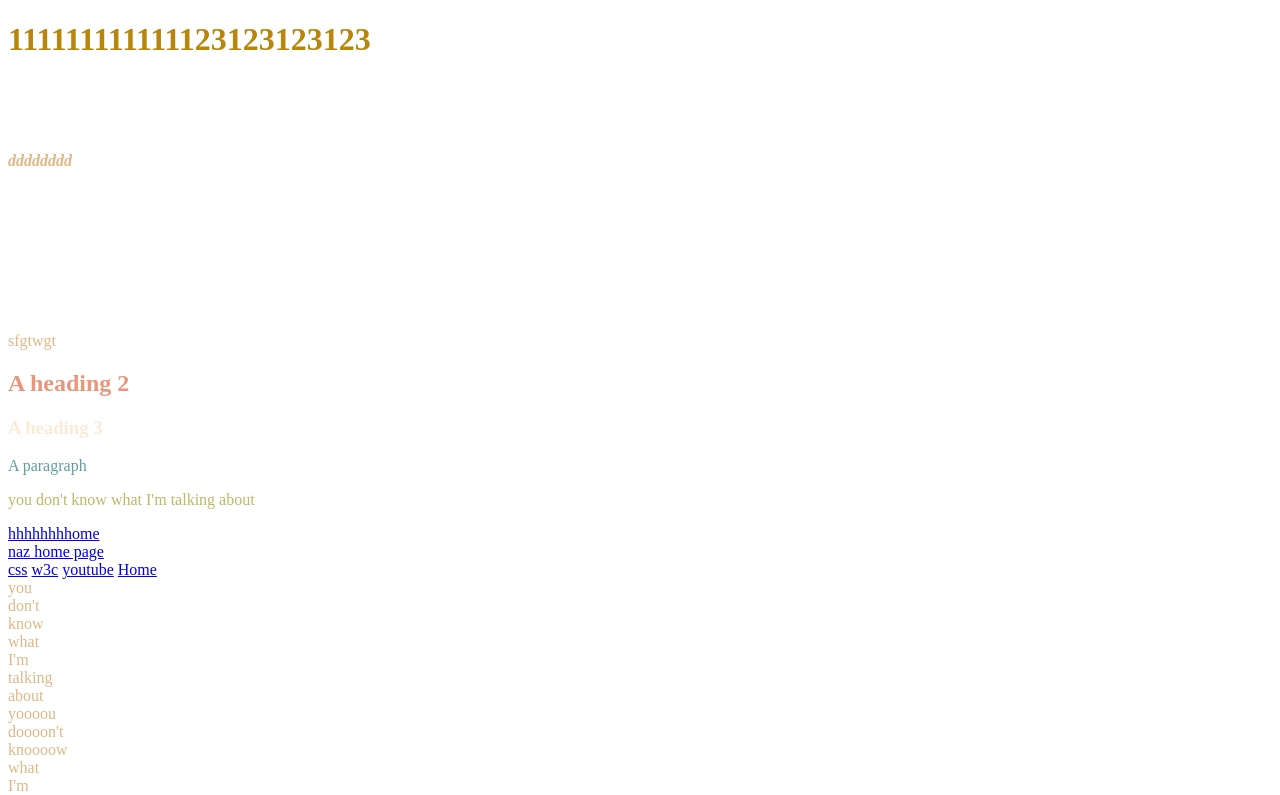
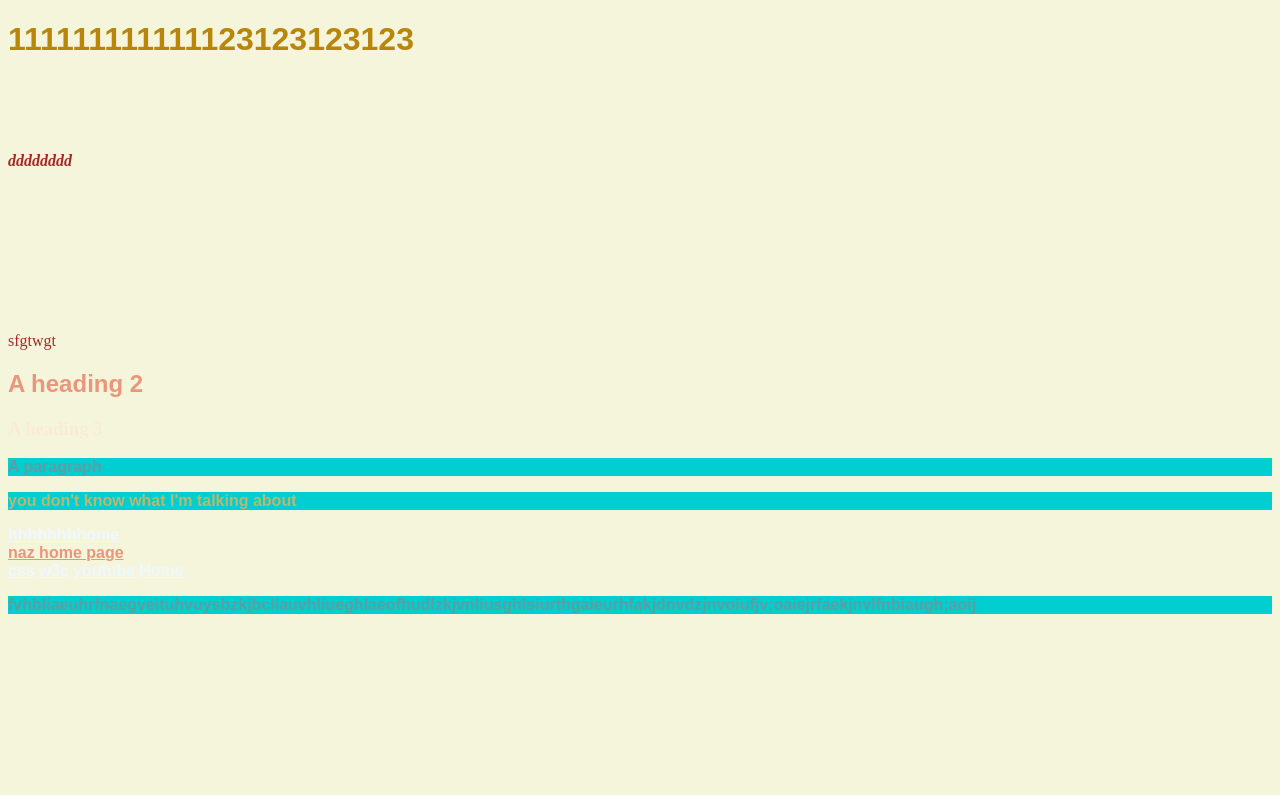
Before and after one commit to 1211111111122112erg/assignment1, a plain HTML site: page index.html in a window 1280 px wide. Shown: the top 795 px of the page. Drawn offline with Linux system fonts and the light colour scheme.

Commit message:
initial commit

```diff
--- a/css/styles.css
+++ b/css/styles.css
@@ -1,9 +1,21 @@
 html {
     color:burlywood;
 }
+
+body {
+    color:brown;
+    background-color:beige
+}
+
 h1 {
     color:darkgoldenrod;
+/*    background-color: darkblue*/
 }
 p {
     color:darkseagreen;
+    background-color: darkturquoise
 }
+
+a {
+    color: red;
+}
--- a/index.html
+++ b/index.html
@@ -5,6 +5,21 @@
     <title>My Title is a title</title>
     <link rel="stylesheet" type="text/css" href="css/styles.css">
 
+    <style>
+        a {
+            color:aliceblue;
+            font-family: sans-serif;
+                font-weight:bolder
+        }
+        p {
+            font-family: sans-serif;
+            font-weight: 700
+        }
+        h2 {
+            font-family: sans-serif;
+            font-weight: 900
+        }
+    </style>
     <style>
         p {
             color:cadetblue;
@@ -14,14 +29,14 @@
 </head>
 
 <body>
-    <h1>111111111111123123123123</h1><br><br><br><br><strong><em>dddddddd</em></strong><br><br><br><br><br><br><br><br><br><br>sfgtwgt
+    <h1 style="font-family:'arial'">111111111111123123123123</h1><br><br><br><br><strong><em>dddddddd</em></strong><br><br><br><br><br><br><br><br><br><br>sfgtwgt
     <h2 style="color :darksalmon;">A heading 2</h2>
     <h3 style="color :antiquewhite">A heading 3</h3>
     <p>A paragraph</p>
     <p style="color:darkkhaki;">you don't know what I'm talking about</p>
 
     <a href="index.html">hhhhhhhhome</a>
-    <br><a href="https://www.naz.edu" target="_blank">naz home page</a><br>
+    <br><a href="https://www.naz.edu" target="_blank" style="color:darksalmon">naz home page</a><br>
 
     <a href="css/styles.css">css</a>
 
@@ -30,6 +45,6 @@
 
     <a href="index.html">Home</a>
     <br>
-    you<br> don't <br>know <br>what <br>I'm <br>talking <br>about <br>yoooou <br>doooon't <br>knoooow <br>what <br>I'm <br>talking <br>about <br>ssssddddddddddd<br>chdsufilvhzdvb <br>ldiufvhaliufvhbliaeuhrfnaegveit<br>uhvuysbzkjbcliau<br>vhliueghlaeofhudlzkjvnliusghlsiurthgaieurhfakjdnvdzj<br>nvoiufj<br>v;oaiejrfaek<br>jnvlfnbiaugh;aoij
+    <p>fvhbliaeuhrfnaegveituhvuysbzkjbcliauvhliueghlaeofhudlzkjvnliusghlsiurthgaieurhfakjdnvdzjnvoiufjv;oaiejrfaekjnvlfnbiaugh;aoij </p>
 </body>
 </html>
```
